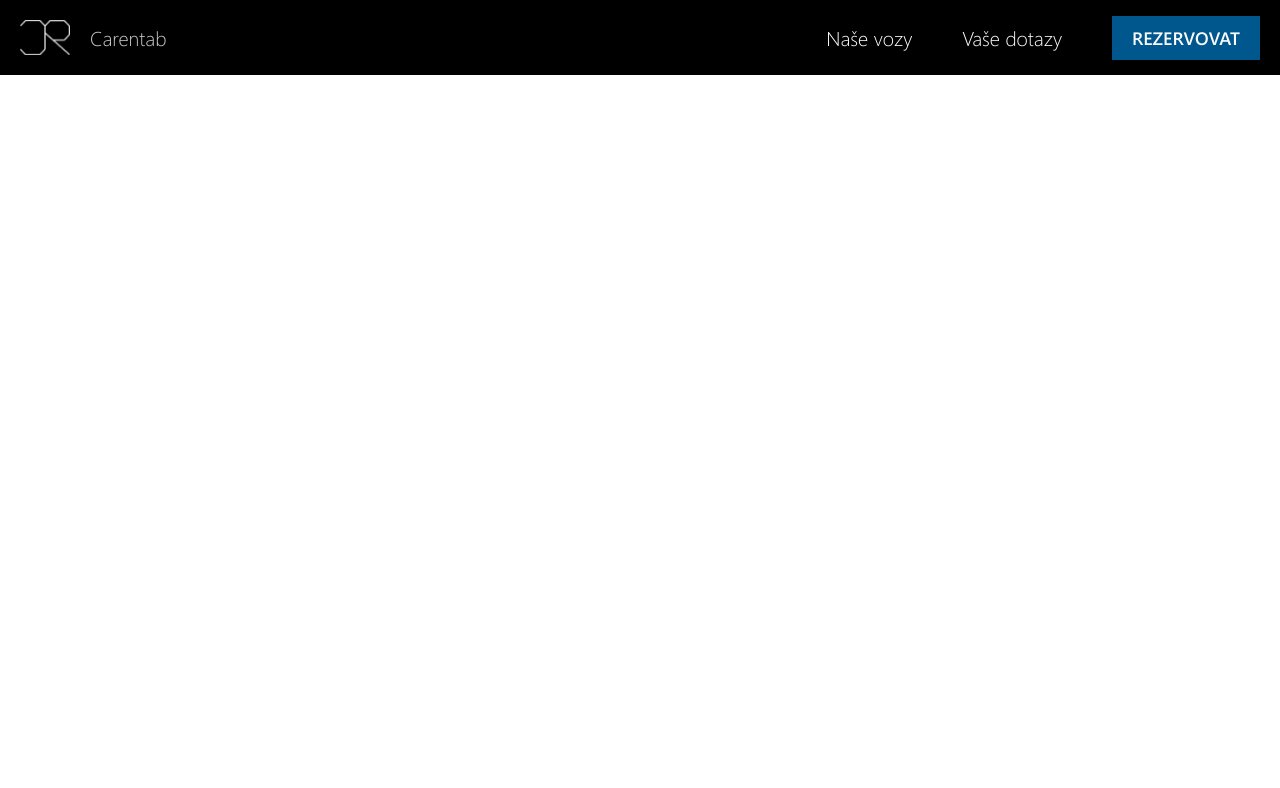
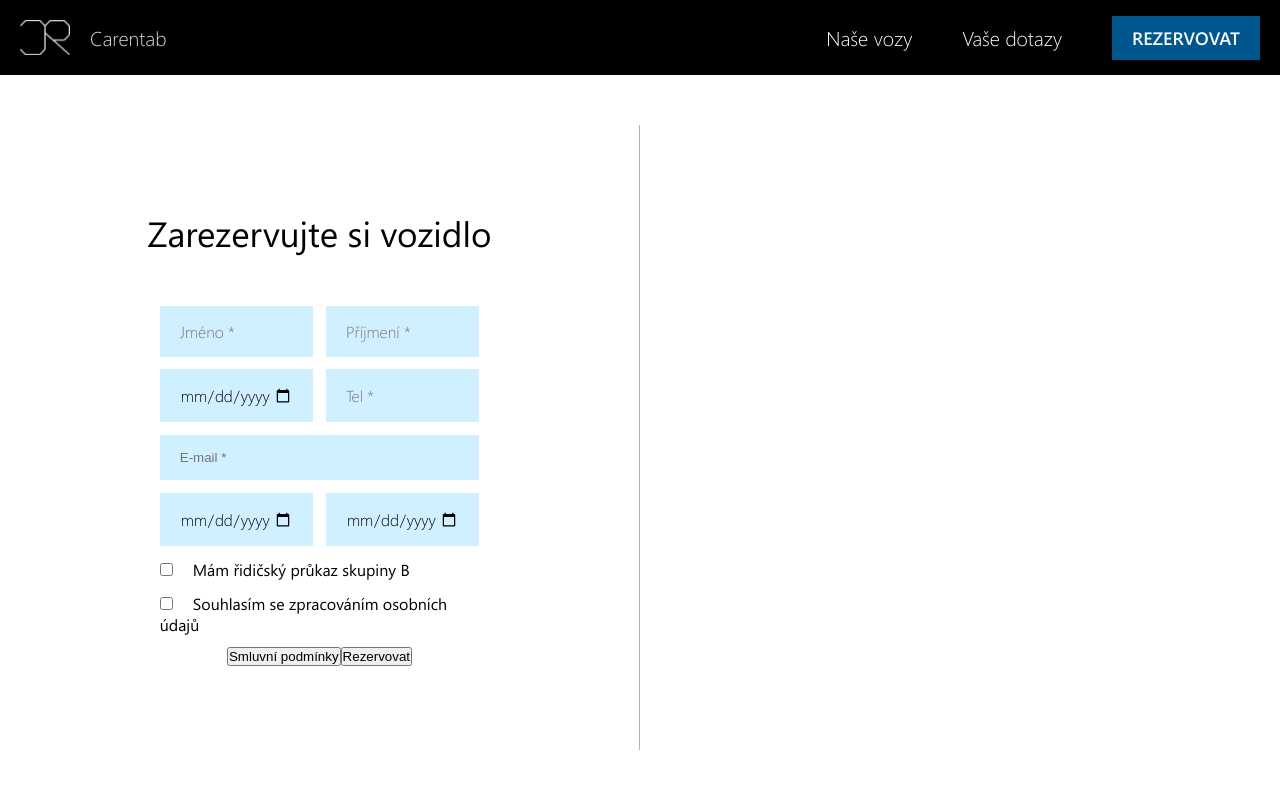
Before and after one commit to DanielTaborsky77/Carentab.com, a JavaScript app: page / in a window 1280 px wide. Shown: the top 788 px of the page. Built offline with nearby package versions, Linux system fonts and the light colour scheme.

Commit message:
Začátek vzhledu formuláře

```diff
--- a/src/App.js
+++ b/src/App.js
@@ -1,3 +1,4 @@
+import Homepage from "./Components/Homepage";
 import Navigation from "./Components/Navigation";
 
 const App = () =>{
@@ -5,7 +6,7 @@ const App = () =>{
     return (
       <div>
         <Navigation />
-
+        <Homepage />
       </div>
 
 
--- /dev/null
+++ b/src/Components/Homepage.css
@@ -0,0 +1,52 @@
+.Homepage{
+    padding-top: 75px;
+    height: 100vh;
+    display: flex;
+}
+.Homepage-Left-Side{
+    margin-top: 50px;
+    margin-bottom: 50px;
+    width: 50vw;
+    border-right:solid 1px rgba(0, 0, 0, 0.301);
+    display: flex;
+    flex-direction: column;
+    justify-content: center;
+    align-items: center;
+}
+.Reserve-Car-Title{
+    font-family: 'UI-Normal';
+    font-size: 35px;
+    margin-bottom: 50px;
+}
+.Double-Input{
+    display: flex;
+    justify-content: space-between;
+    width: 50%;
+    margin-bottom: 2%;
+}
+.Classic-Input{
+    border: none;
+    background-color: #c7eeffd5;
+    padding: 15px 20px;
+    width: 48%;
+    font-size: 100%;
+    font-family: "UI-Light";
+}
+.Single-Input{
+    width: 50%;
+    margin-bottom: 2%;
+}
+.Long-Input{
+    border: none;
+    background-color: #c7eeffd5;
+    padding: 15px 20px;
+    width: 100%;
+}
+.Checkbox-Input{
+    width: 50%;
+    margin-bottom: 2%;
+}
+.Classic-Label{
+    font-family: "UI-Normal";
+    margin-left: 20px;
+}
--- /dev/null
+++ b/src/Components/Homepage.js
@@ -0,0 +1,44 @@
+import './Homepage.css'
+
+const Homepage = () =>{
+    return(
+        <div className="Homepage">
+            <div className="Homepage-Left-Side">
+                <p className="Reserve-Car-Title">Zarezervujte si vozidlo</p>
+
+                <div className="Double-Input">
+                    <input className="Classic-Input" type="text" id="" placeholder="Jméno *"/>
+                    <input className="Classic-Input" type="text" id="" placeholder="Příjmení *"/>
+                </div>
+                <div className="Double-Input">
+                    <input className="Classic-Input" type="date" id="" placeholder="Datum nar *"/>
+                    <input className="Classic-Input" type="tel" id="" placeholder="Tel *"/>
+                </div>
+                <div className="Single-Input">
+                    <input className="Long-Input" type="email" id="" placeholder="E-mail *"/>
+                </div>
+                <div className="Double-Input">
+                    <input className="Classic-Input" type="date" id="" placeholder="Od *"/>
+                    <input className="Classic-Input" type="date" id="" placeholder="Do *"/>
+                </div>
+                <div className="Checkbox-Input">
+                    <input className="Classic-Checkbox" type="Checkbox" id="Group-B"/>
+                    <label className="Classic-Label" for="Group-B">Mám řidičský průkaz skupiny B</label>
+                </div>
+                <div className="Checkbox-Input">
+                    <input className="Classic-Checkbox" type="Checkbox" id="Gdpr" />
+                    <label className="Classic-Label" for="Gdpr">Souhlasím se zpracováním osobních údajů</label>
+                </div>
+                <div className="Double-Buttons">
+                    <button className="Conditions-Button"><img src="" alt="" />Smluvní podmínky</button>
+                    <button className="Reserve-Button">Rezervovat</button>
+                </div>
+            </div>
+            <div className="Homepage-Right-Side">
+
+            </div>
+        </div>
+    )
+}
+
+export default Homepage
--- a/src/Components/Navigation.css
+++ b/src/Components/Navigation.css
@@ -1,4 +1,5 @@
 .Nav{
+    position: fixed;
     width: 100vw;
     height: 75px;
     background-color: black;
@@ -21,7 +22,7 @@
 }
 .Nav-Link{
     display: flex;
-    color: #fafafad0;
+    color: #fafafae1;
     text-decoration: none;
     font-family: 'UI-Light';
     font-size: 20px;
```
